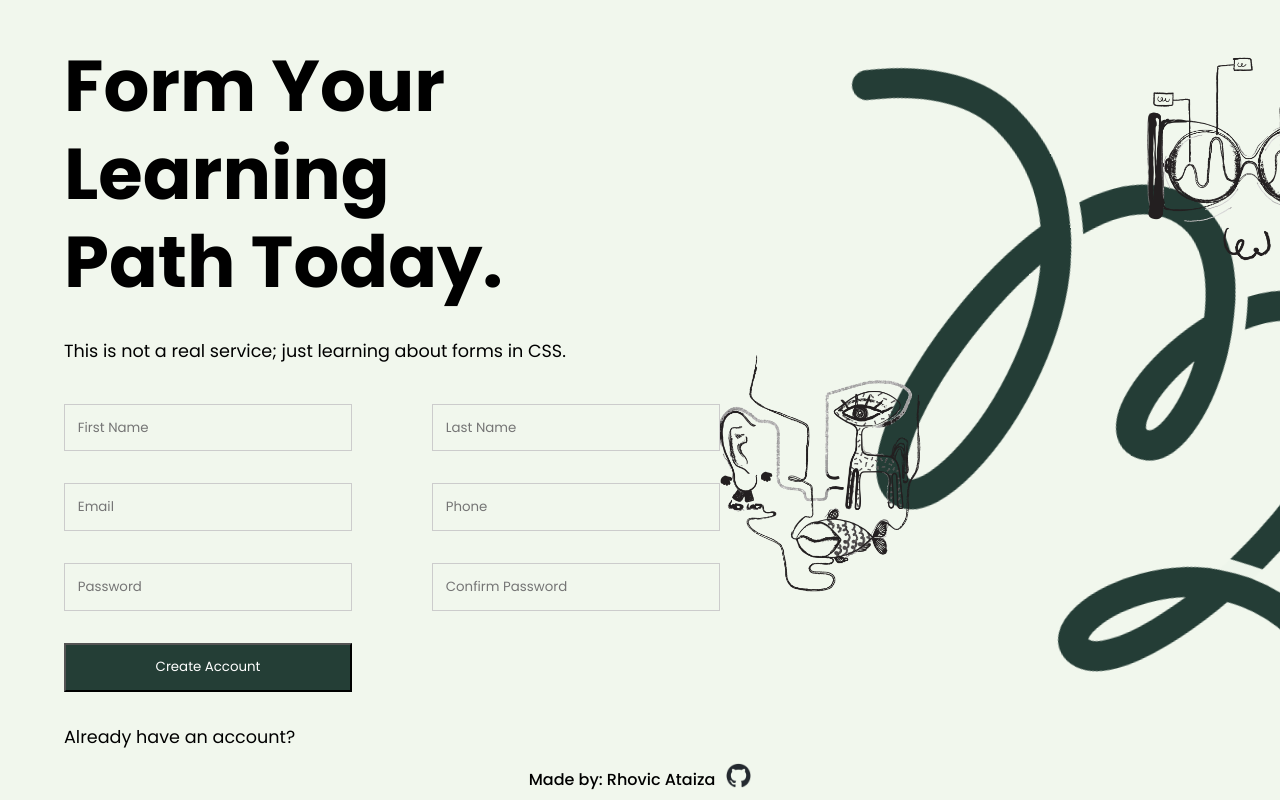
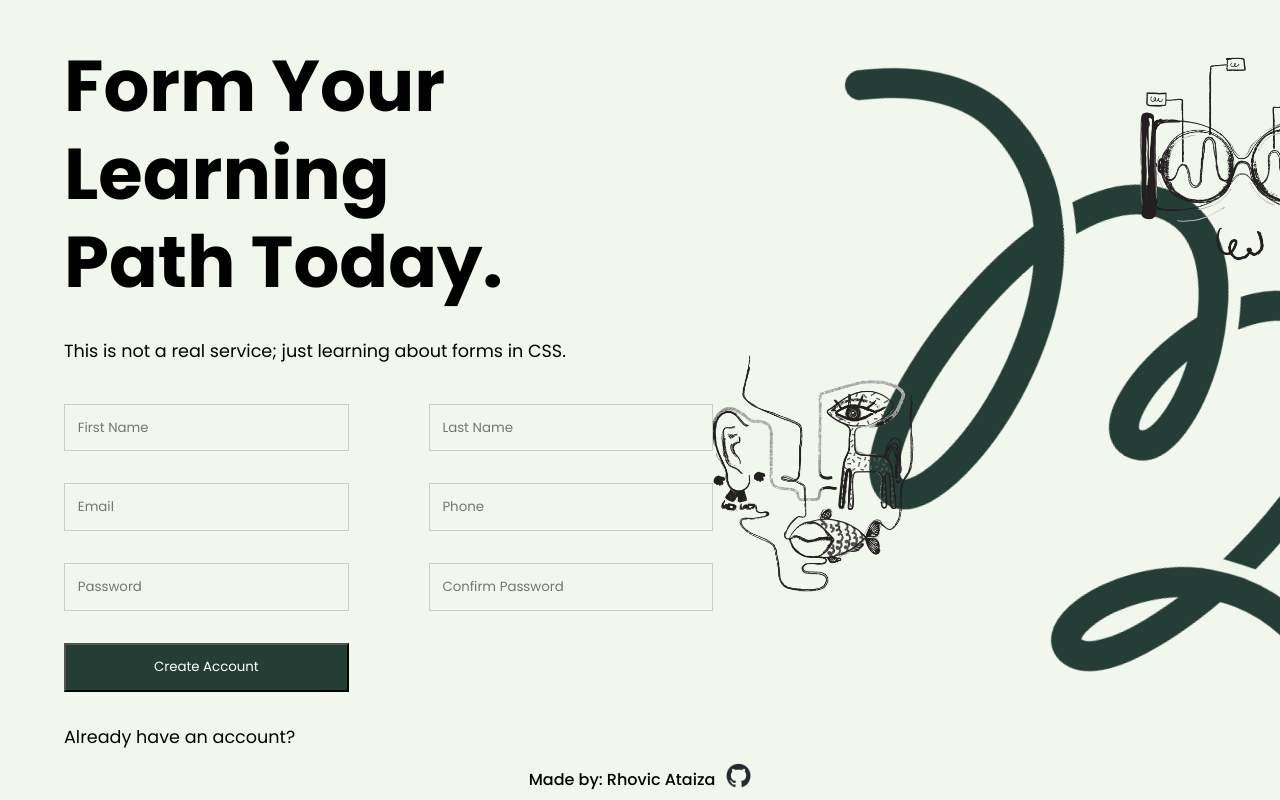
Before and after one commit to jxrDEV/Login-Form, a plain HTML site: page index.html in a window 1280 px wide. Shown: the top 800 px of the page. Drawn offline with nearby package versions, Linux system fonts and the light colour scheme; a script that the page names is missing.

Commit message:
made the form responsive

```diff
--- a/style.css
+++ b/style.css
@@ -33,6 +33,7 @@ body {
   justify-content: center;
   flex-direction: column;
   margin-left: 4rem;
+
 }
 
 .log-in-section h1 {
@@ -53,7 +54,8 @@ body {
 
 .log-in-section form {
   display: grid;
-  grid-template-columns: 18rem 18rem;
+  width: 90%;
+  grid-template-columns: 1fr 1fr;
   gap: 2rem;
   margin: 2rem 0;
   column-gap: 5rem;
```
